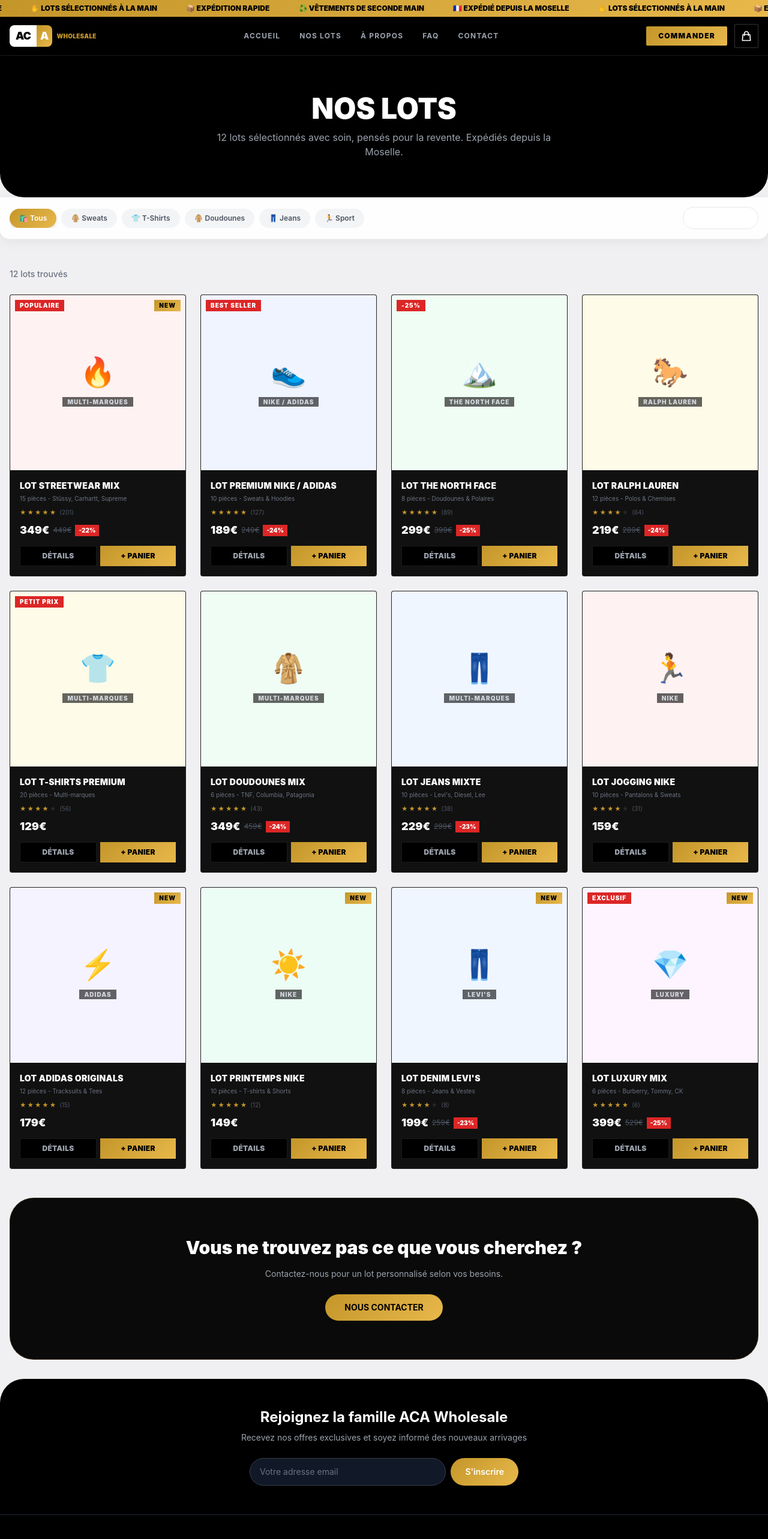
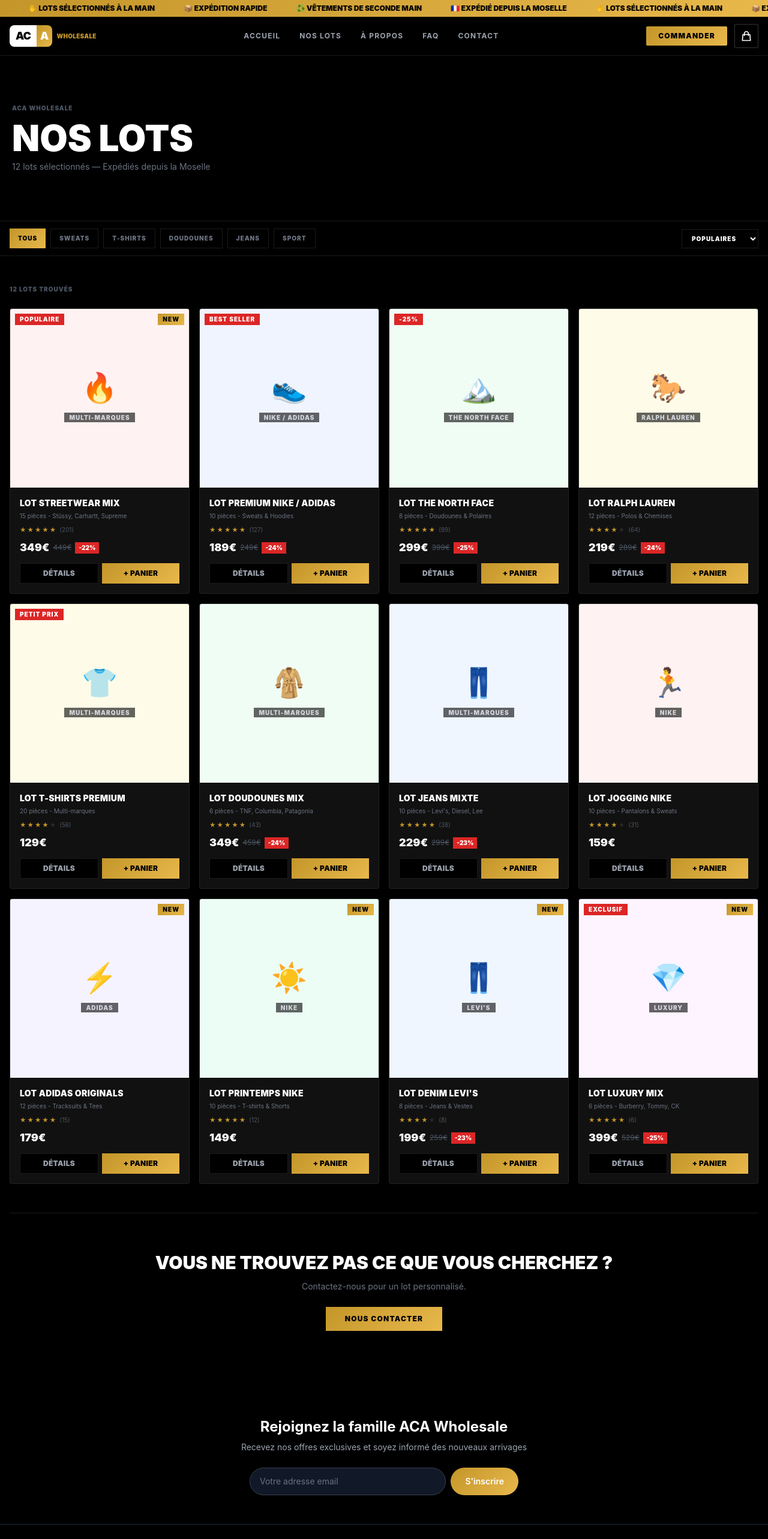
Before and after one commit to acawholesale/aca-wholesale, a Next.js app: page /produits in a window 1280 px wide. Shown: the top 2566 px of the page at 60% size. Built offline with nearby package versions, Linux system fonts and the light colour scheme.

Commit message:
Update page.js

```diff
--- a/app/produits/page.js
+++ b/app/produits/page.js
@@ -18,47 +18,43 @@ export default function Produits() {
   const [activeCategory, setActiveCategory] = useState('all')
   const [sortBy, setSortBy] = useState('popular')
 
-  let filtered = activeCategory === 'all'
-    ? allProducts
-    : allProducts.filter(p => p.category === activeCategory)
-
+  let filtered = activeCategory === 'all' ? allProducts : allProducts.filter(p => p.category === activeCategory)
   if (sortBy === 'price-asc') filtered = [...filtered].sort((a, b) => a.price - b.price)
   if (sortBy === 'price-desc') filtered = [...filtered].sort((a, b) => b.price - a.price)
   if (sortBy === 'popular') filtered = [...filtered].sort((a, b) => b.reviews - a.reviews)
   if (sortBy === 'new') filtered = [...filtered].filter(p => p.isNew)
 
   return (
-    <main className="bg-[#f0f0f3] overflow-x-hidden">
+    <main className="bg-black overflow-x-hidden min-h-screen">
       <Navbar />
-      <section className="bg-black text-white py-12 md:py-16 rounded-b-[24px] md:rounded-b-[40px]">
-        <div className="max-w-7xl mx-auto px-5 text-center">
-          <h1 className="text-3xl md:text-5xl font-black mb-2 md:mb-3">NOS LOTS</h1>
-          <p className="text-gray-400 max-w-xl mx-auto text-sm md:text-base">
-            {allProducts.length} lots sélectionnés avec soin, pensés pour la revente. Expédiés depuis la Moselle.
-          </p>
+
+      <section className="bg-black text-white py-12 md:py-20 border-b border-white/10">
+        <div className="max-w-7xl mx-auto px-5">
+          <p className="text-[10px] uppercase tracking-widest text-gray-600 font-black mb-3">ACA Wholesale</p>
+          <h1 className="text-3xl md:text-6xl font-black uppercase mb-2">NOS LOTS</h1>
+          <p className="text-gray-500 text-sm">{allProducts.length} lots sélectionnés — Expédiés depuis la Moselle</p>
         </div>
       </section>
-      <section className="bg-white/90 backdrop-blur-md sticky top-14 md:top-16 z-40 rounded-b-2xl border-b border-gray-100" style={{ boxShadow: '0 4px 20px rgba(0,0,0,0.06)' }}>
-        <div className="max-w-7xl mx-auto px-4 py-3 md:py-4">
+
+      <section className="bg-black sticky top-14 md:top-16 z-40 border-b border-white/10">
+        <div className="max-w-7xl mx-auto px-4 py-3">
           <div className="flex items-center justify-between gap-3">
             <div className="filter-scroll flex gap-2 flex-1">
               {categories.map((cat) => (
                 <button
                   key={cat.id}
                   onClick={() => setActiveCategory(cat.id)}
-                  className={`text-xs font-semibold px-3.5 md:px-4 py-2 transition-all rounded-full whitespace-nowrap flex-shrink-0 ${
-                    activeCategory === cat.id ? 'text-white shadow-md' : 'bg-gray-100 text-gray-600 hover:bg-gray-200'
-                  }`}
+                  className={`text-[10px] font-black px-3.5 py-2 transition-all uppercase tracking-widest whitespace-nowrap flex-shrink-0 ${activeCategory === cat.id ? 'text-black' : 'bg-transparent text-gray-500 border border-white/10 hover:border-white/30'}`}
                   style={activeCategory === cat.id ? { background: 'linear-gradient(135deg, #C4962A, #E8B84B)' } : {}}
                 >
-                  {cat.emoji} {cat.name}
+                  {cat.name}
                 </button>
               ))}
             </div>
             <select
               value={sortBy}
               onChange={(e) => setSortBy(e.target.value)}
-              className="text-xs md:text-sm border border-gray-200 px-2 md:px-3 py-2 bg-white rounded-full flex-shrink-0 cursor-pointer"
+              className="text-[10px] border border-white/10 px-3 py-2 bg-black text-white flex-shrink-0 cursor-pointer uppercase tracking-widest font-black"
             >
               <option value="popular">Populaires</option>
               <option value="price-asc">Prix ↑</option>
@@ -68,47 +64,43 @@ export default function Produits() {
           </div>
         </div>
       </section>
+
       <section className="py-8 md:py-12">
         <div className="max-w-7xl mx-auto px-4">
           <div className="flex items-center justify-between mb-4 md:mb-6">
-            <p className="text-xs md:text-sm text-gray-500 font-medium">
+            <p className="text-[10px] text-gray-600 font-black uppercase tracking-widest">
               {filtered.length} lot{filtered.length > 1 ? 's' : ''} trouvé{filtered.length > 1 ? 's' : ''}
             </p>
             {activeCategory !== 'all' && (
-              <button onClick={() => setActiveCategory('all')} className="text-xs font-semibold hover:underline" style={{ color: '#C4962A' }}>
-                Voir tous →
+              <button onClick={() => setActiveCategory('all')} className="text-[10px] font-black uppercase tracking-widest hover:text-white transition-colors" style={{ color: '#C4962A' }}>
+                VOIR TOUT →
               </button>
             )}
           </div>
           {filtered.length === 0 ? (
-            <div className="text-center py-16">
+            <div className="text-center py-20">
               <div className="text-4xl mb-4">😕</div>
-              <p className="text-gray-500 font-medium">Aucun lot trouvé dans cette catégorie.</p>
-              <button onClick={() => setActiveCategory('all')} className="mt-4 font-bold hover:underline text-sm" style={{ color: '#C4962A' }}>
-                Voir tous les lots
-              </button>
+              <p className="text-gray-500 font-black uppercase tracking-wide text-xs">Aucun lot trouvé.</p>
+              <button onClick={() => setActiveCategory('all')} className="mt-4 font-black text-xs uppercase tracking-widest hover:text-white transition-colors" style={{ color: '#C4962A' }}>Voir tous les lots →</button>
             </div>
           ) : (
-            <div className="grid grid-cols-2 md:grid-cols-3 lg:grid-cols-4 gap-3 md:gap-6">
-              {filtered.map((product) => (
-                <ProductCard key={product.id} product={product} />
-              ))}
+            <div className="grid grid-cols-2 md:grid-cols-3 lg:grid-cols-4 gap-2 md:gap-4">
+              {filtered.map((product) => (<ProductCard key={product.id} product={product} />))}
             </div>
           )}
         </div>
       </section>
-      <section
-        className="text-white py-12 md:py-16 rounded-[24px] md:rounded-[40px] mx-3 md:mx-4 mb-6 md:mb-8"
-        style={{ background: '#0a0a0a', border: '1px solid #C4962A33' }}
-      >
+
+      <section className="border-t border-white/10 py-12 md:py-16 mx-3 md:mx-4 mb-6 md:mb-8">
         <div className="max-w-4xl mx-auto px-5 text-center">
-          <h2 className="text-xl md:text-3xl font-black mb-3 md:mb-4">Vous ne trouvez pas ce que vous cherchez ?</h2>
-          <p className="text-gray-400 mb-5 md:mb-6 text-sm">Contactez-nous pour un lot personnalisé selon vos besoins.</p>
-          <a href="/contact" className="inline-block text-black px-6 md:px-8 py-3 font-bold text-sm transition-all rounded-full" style={{ background: 'linear-gradient(135deg, #C4962A, #E8B84B)' }}>
+          <h2 className="text-xl md:text-3xl font-black uppercase mb-3 text-white">Vous ne trouvez pas ce que vous cherchez ?</h2>
+          <p className="text-gray-500 mb-6 text-sm">Contactez-nous pour un lot personnalisé.</p>
+          <a href="/contact" className="inline-block text-black px-8 py-3 font-black text-xs uppercase tracking-widest hover:opacity-90 transition-all" style={{ background: 'linear-gradient(135deg, #C4962A, #E8B84B)' }}>
             NOUS CONTACTER
           </a>
         </div>
       </section>
+
       <Footer />
     </main>
   )
```
